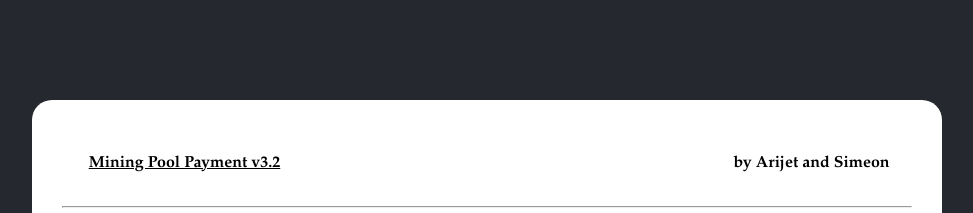
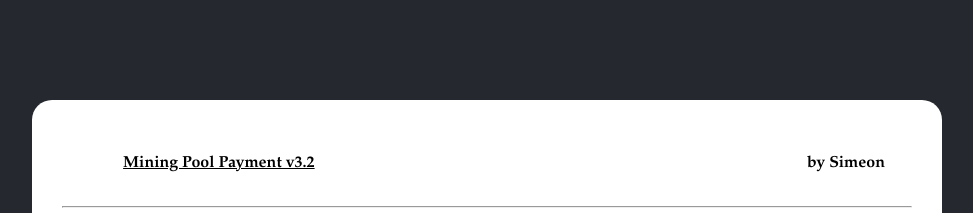
Before and after one commit to SimeoW/bitcoin-reward-analyzer, a plain HTML site: page index.html in a window 1280 px wide. Shown: the top 213 px of the page, without its empty margins (153-1126 px from the left). Drawn offline with nearby package versions, Linux system fonts and the light colour scheme; some packages are replaced by stand-ins of ours.

Commit message:
Update index.html

```diff
--- a/index.html
+++ b/index.html
@@ -144,7 +144,7 @@
 			<tr>
 				<th><h4><u>Mining Pool Payment v3.2</u></h4></th>
 				<th style="width: 48%;"></th>
-				<th><h4>by Arijet and Simeon</h4></th>
+				<th><h4>by Simeon</h4></th>
 			</tr>
 		</table>
 		<hr>
```
